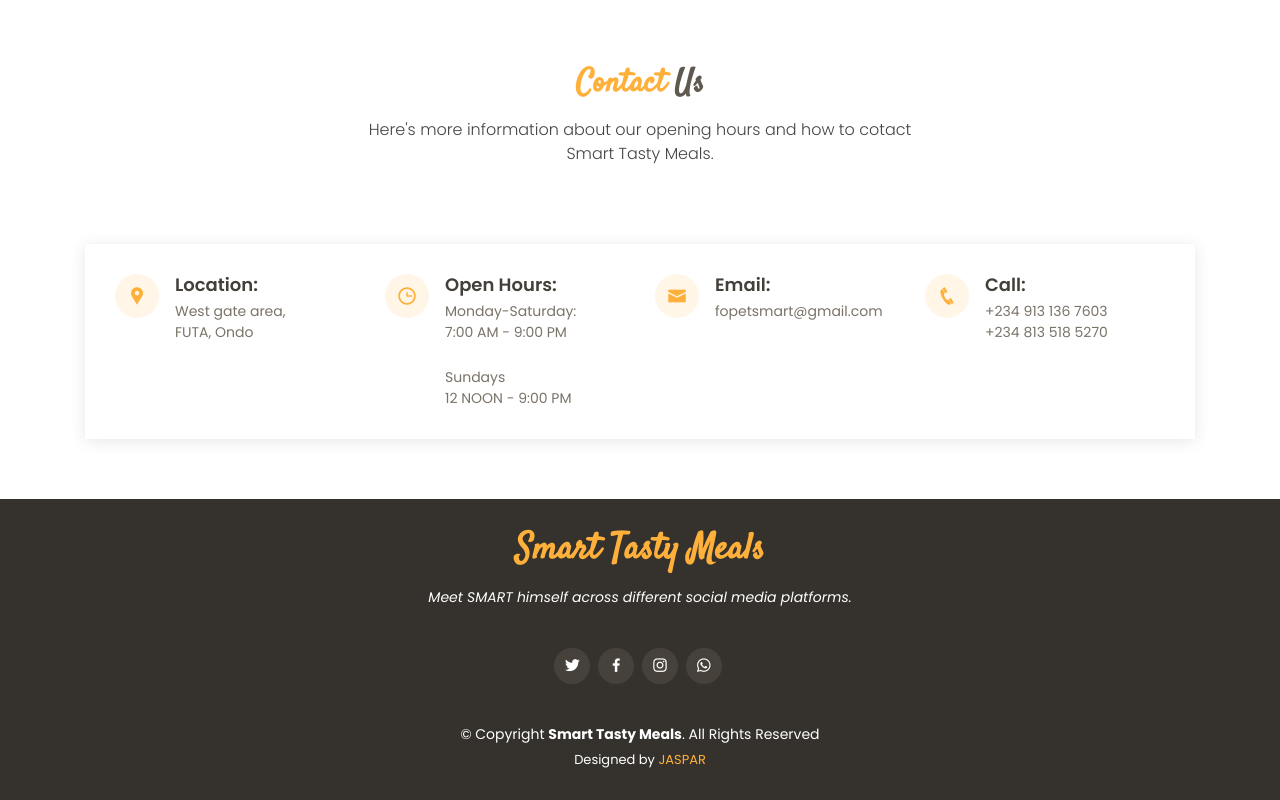
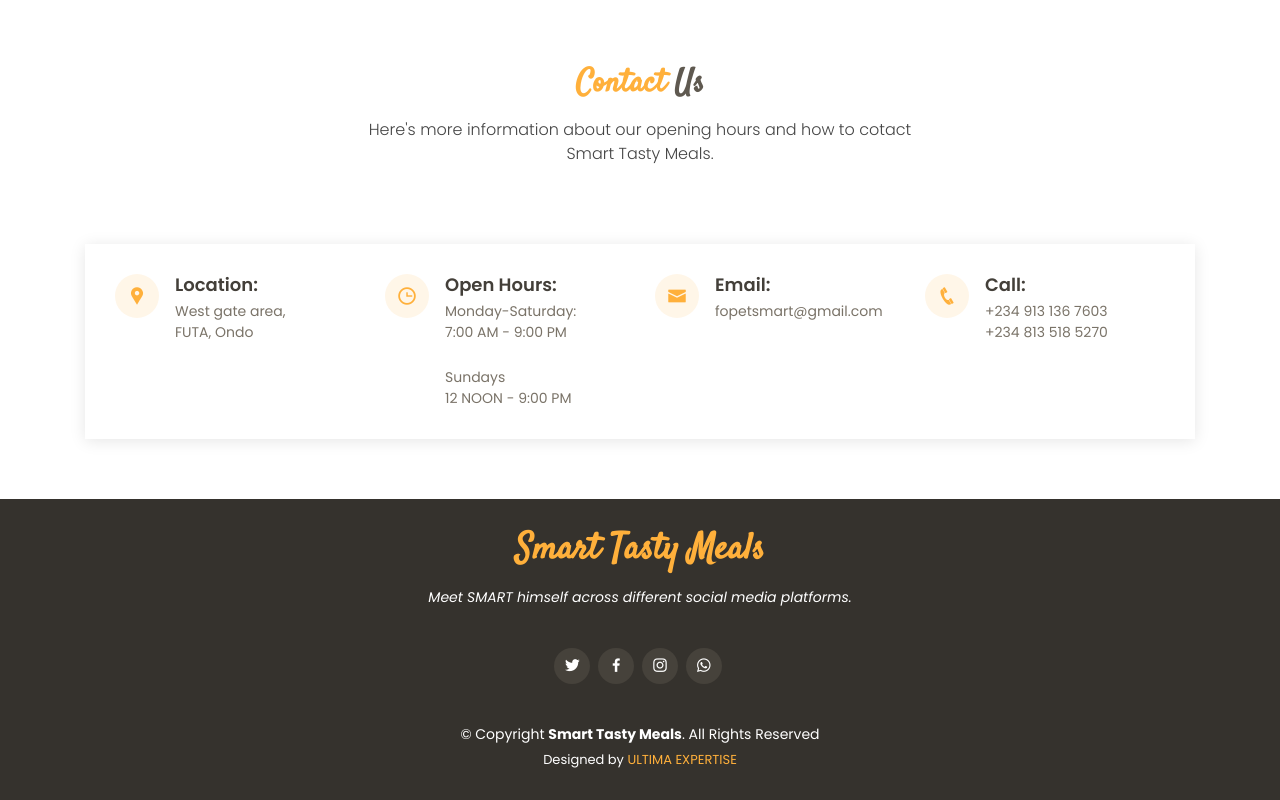
Before and after one commit to Abey-Jaspar/Abey-Jaspar.github.io, a plain HTML site: page index.html in a window 1280 px wide. Shown: the part 2849-3649 px from the top of the page. Drawn offline with Linux system fonts and the light colour scheme.

Commit message:
Update index.html
Temporary Ultima expertise uncover.
Removed vendor details.

```diff
--- a/index.html
+++ b/index.html
@@ -57,12 +57,7 @@
   <!-- Template Main CSS File -->
   <link href="assets/css/style.css" rel="stylesheet">
 
-  <!-- =======================================================
-  * Template Name: Delicious - v2.2.1
-  * Template URL: https://bootstrapmade.com/delicious-free-restaurant-bootstrap-theme/
-  * Author: BootstrapMade.com
-  * License: https://bootstrapmade.com/license/
-  ======================================================== -->
+
 </head>
 
 <body>
@@ -471,9 +466,8 @@
         &copy; Copyright <strong><span>Smart Tasty Meals</span></strong>. All Rights Reserved
       </div>
       <div class="credits">
-        <!-- Licensing information: https://bootstrapmade.com/license/ -->
-        <!-- Purchase the pro version with working PHP/AJAX contact form: https://bootstrapmade.com/delicious-free-restaurant-bootstrap-theme/ -->
-        Designed by <a href="https://wa.me/2348135185270">JASPAR</a>
+
+        Designed by <a href="https://wa.me/2348135185270">ULTIMA EXPERTISE</a>
       </div>
     </div>
   </footer><!-- End Footer -->
```
